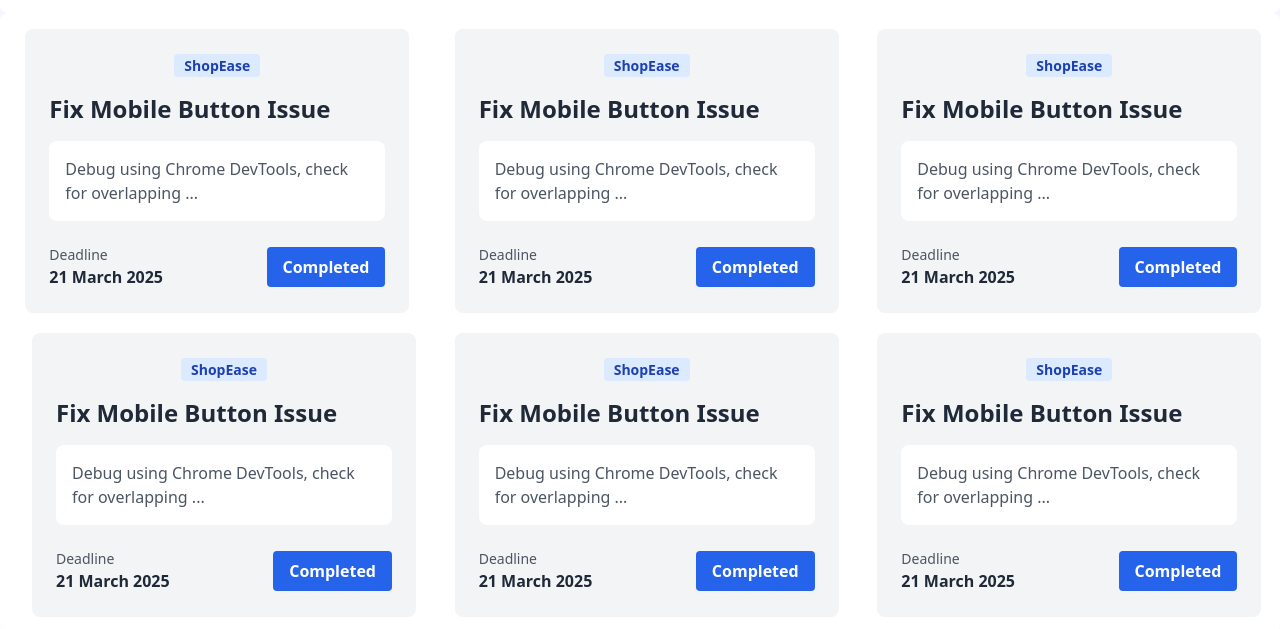
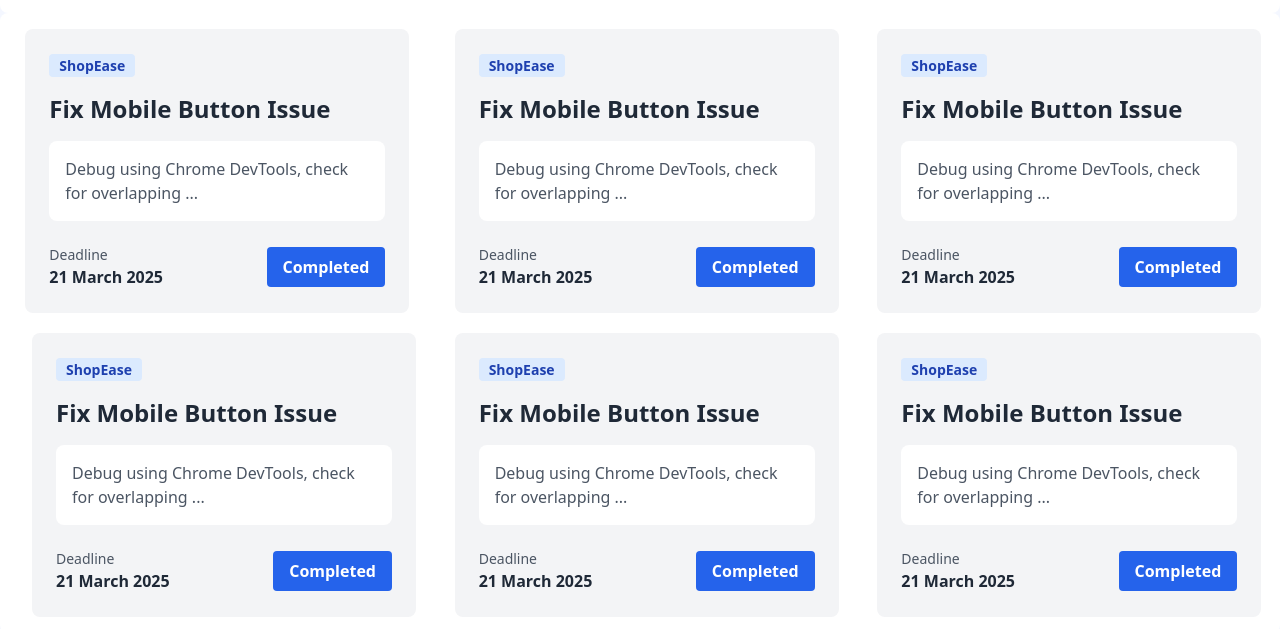
Before and after one commit to sejanmiah/dev-task-board, a plain HTML site: page index.html in a window 1280 px wide. Shown: the part 269-898 px from the top of the page. Drawn offline with nearby package versions, Linux system fonts and the light colour scheme.

Commit message:
Design 90% Done

```diff
--- a/index.html
+++ b/index.html
@@ -133,7 +133,7 @@
         <section class="w-full flex justify-center">
             <div style="width: 1280px;" class="bg-white p-4 gap-5 rounded-lg grid grid-cols-3 space-x-4 justify-center">
                 <div class="bg-gray-100 p-6 rounded-lg max-w-sm mx-auto">
-                    <div class="text-center mb-4">
+                    <div class=" mb-4">
                       <span class="bg-blue-100 text-blue-800 text-sm font-semibold px-2.5 py-0.5 rounded dark:bg-blue-200 dark:text-blue-800">ShopEase</span>
                     </div>
 
@@ -159,7 +159,7 @@
 
 
                   <div class="bg-gray-100 p-6 rounded-lg max-w-sm mx-auto">
-                    <div class="text-center mb-4">
+                    <div class=" mb-4">
                       <span class="bg-blue-100 text-blue-800 text-sm font-semibold px-2.5 py-0.5 rounded dark:bg-blue-200 dark:text-blue-800">ShopEase</span>
                     </div>
 
@@ -186,7 +186,7 @@
 
 
                   <div class="bg-gray-100 p-6 rounded-lg max-w-sm mx-auto">
-                    <div class="text-center mb-4">
+                    <div class=" mb-4">
                       <span class="bg-blue-100 text-blue-800 text-sm font-semibold px-2.5 py-0.5 rounded dark:bg-blue-200 dark:text-blue-800">ShopEase</span>
                     </div>
 
@@ -212,7 +212,7 @@
 
 
                   <div class="bg-gray-100 p-6 rounded-lg max-w-sm mx-auto">
-                    <div class="text-center mb-4">
+                    <div class=" mb-4">
                       <span class="bg-blue-100 text-blue-800 text-sm font-semibold px-2.5 py-0.5 rounded dark:bg-blue-200 dark:text-blue-800">ShopEase</span>
                     </div>
 
@@ -239,7 +239,7 @@
 
 
                   <div class="bg-gray-100 p-6 rounded-lg max-w-sm mx-auto">
-                    <div class="text-center mb-4">
+                    <div class=" mb-4">
                       <span class="bg-blue-100 text-blue-800 text-sm font-semibold px-2.5 py-0.5 rounded dark:bg-blue-200 dark:text-blue-800">ShopEase</span>
                     </div>
 
@@ -266,7 +266,7 @@
 
 
                   <div class="bg-gray-100 p-6 rounded-lg max-w-sm mx-auto">
-                    <div class="text-center mb-4">
+                    <div class=" mb-4">
                       <span class="bg-blue-100 text-blue-800 text-sm font-semibold px-2.5 py-0.5 rounded dark:bg-blue-200 dark:text-blue-800">ShopEase</span>
                     </div>
 
```
